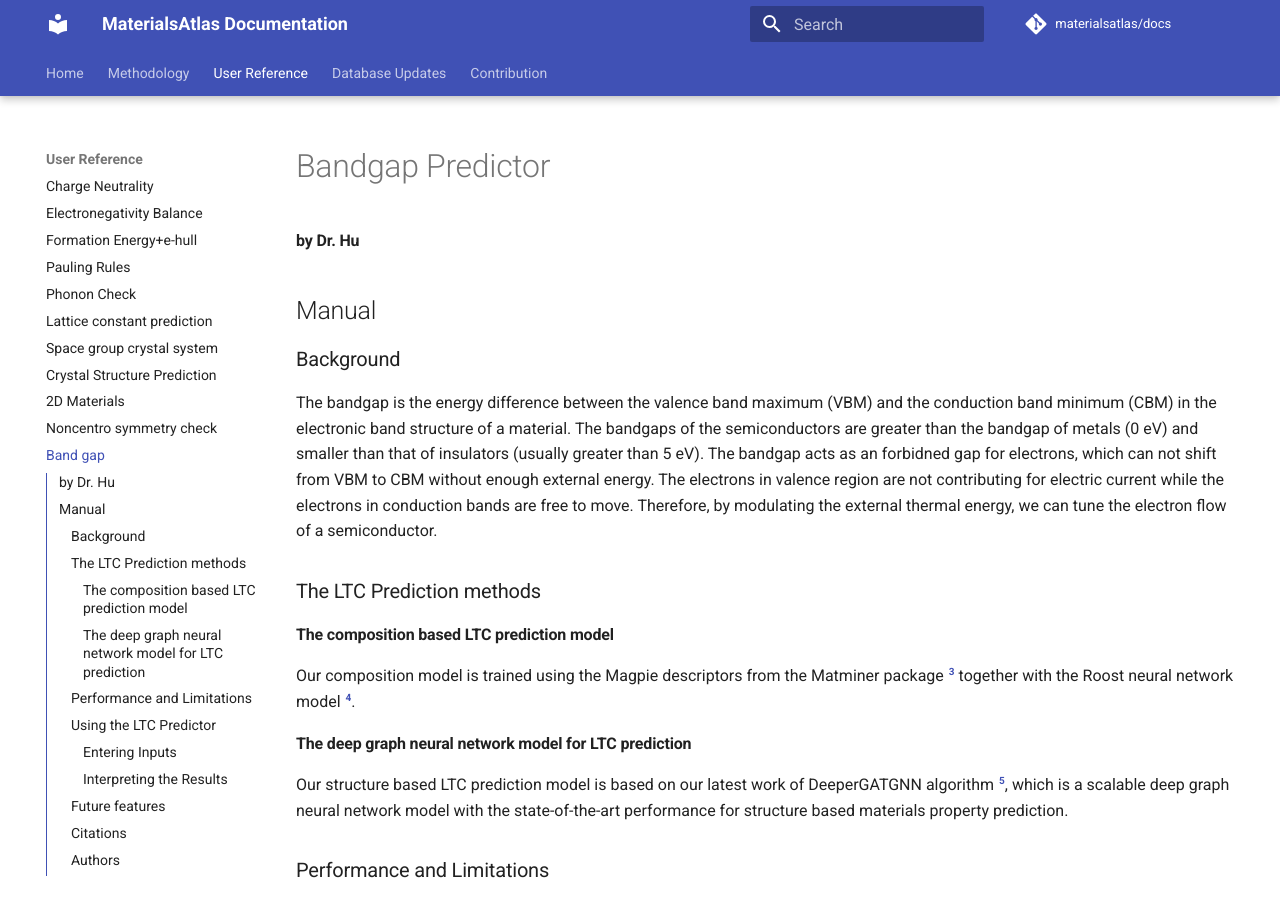
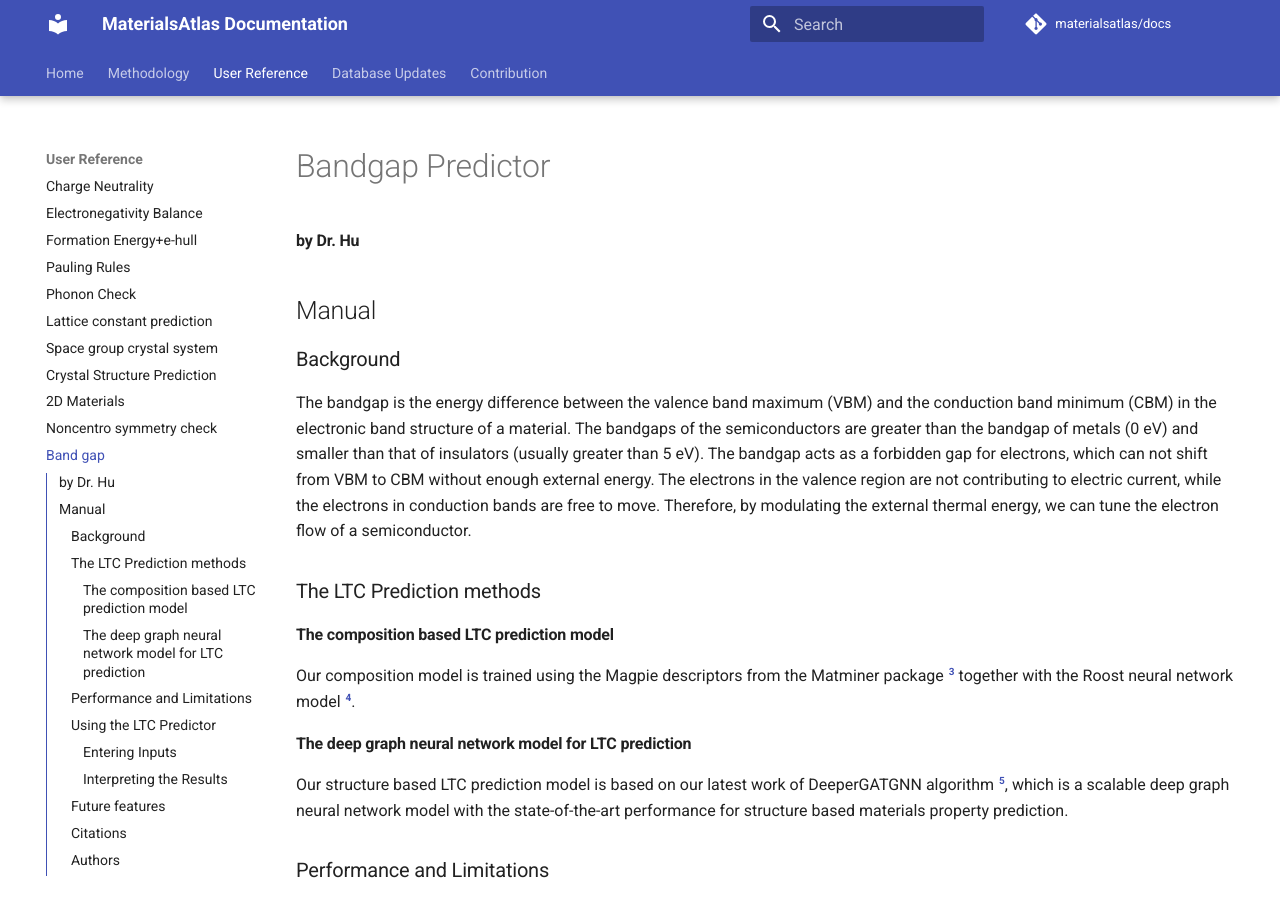
Before and after one commit to usccolumbia/materialsatlas, an MkDocs documentation site: the page built from docs/user-guide/bandgap.md, in a window 1280 px wide and 900 px high. Built offline with MkDocs 1.6.1 and Material for MkDocs 9.7.7, drawn with Linux system fonts in a browser that asks for light colours; comment, search, counter and statistics services are not loaded.

Commit message:
Update bandgap.md

```diff
--- a/docs/user-guide/bandgap.md
+++ b/docs/user-guide/bandgap.md
@@ -7,7 +7,7 @@
 
 ### Background
 
-The bandgap is the energy difference between the valence band maximum (VBM) and the conduction band minimum (CBM) in the electronic band structure of a material. The bandgaps of the semiconductors are greater than the bandgap of metals (0 eV) and smaller than that of insulators (usually greater than 5 eV). The bandgap acts as an forbidned gap for electrons, which can not shift from VBM to CBM without enough external energy. The electrons in valence region are not contributing for electric current while the electrons in conduction bands are free to move.   Therefore, by modulating the external thermal energy, we can tune the electron flow of a semiconductor.
+The bandgap is the energy difference between the valence band maximum (VBM) and the conduction band minimum (CBM) in the electronic band structure of a material. The bandgaps of the semiconductors are greater than the bandgap of metals (0 eV) and smaller than that of insulators (usually greater than 5 eV). The bandgap acts as a forbidden gap for electrons, which can not shift from VBM to CBM without enough external energy. The electrons in the valence region are not contributing to electric current, while the electrons in conduction bands are free to move.   Therefore, by modulating the external thermal energy, we can tune the electron flow of a semiconductor.
 
 
 
```
